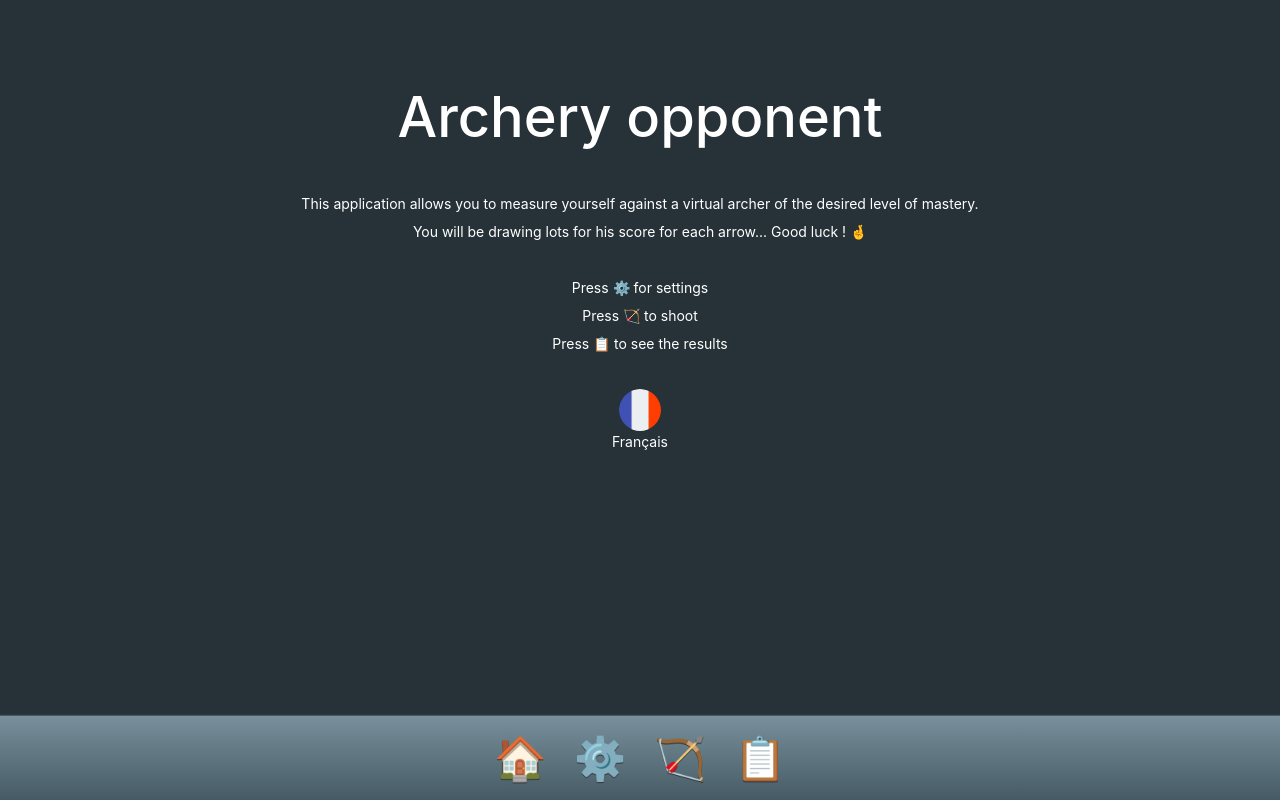
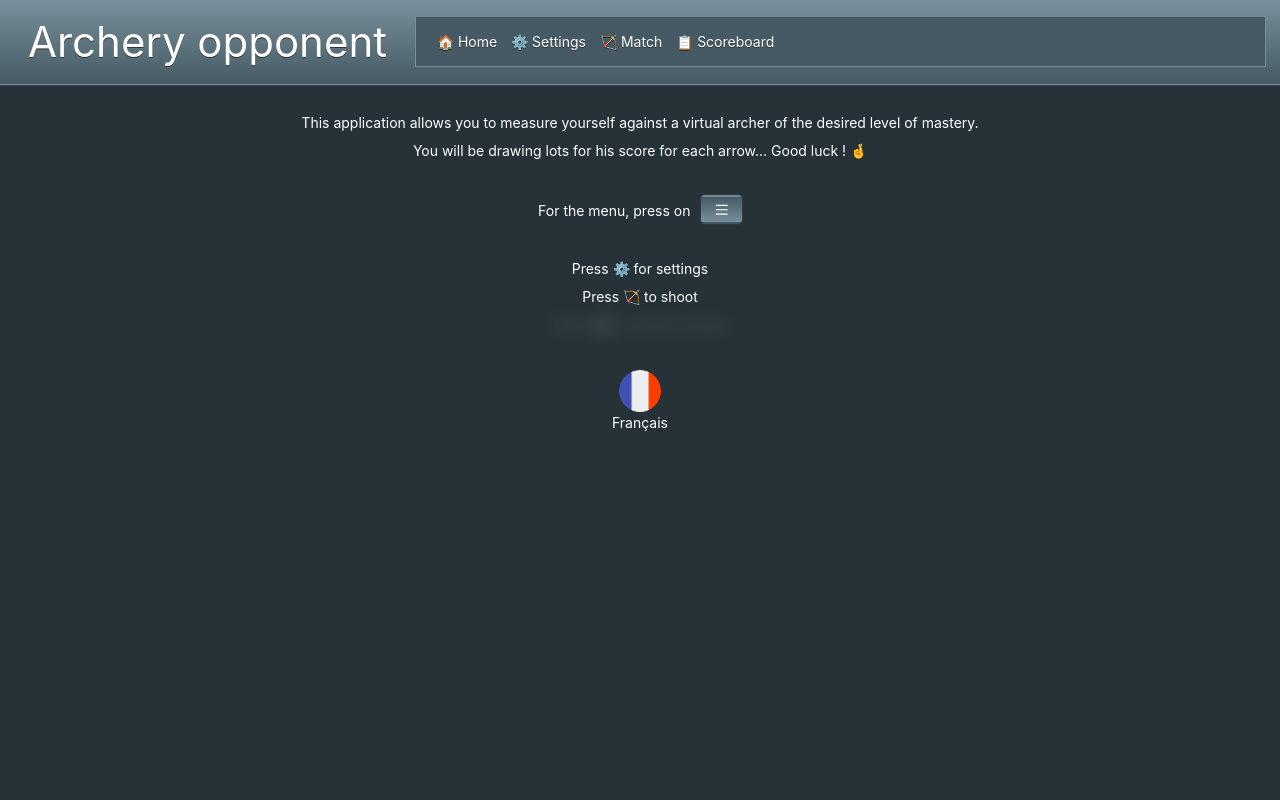
Before and after one commit to 0xTheOldOne/archery-opponent, a Vue app: page / in a window 1280 px wide. Built offline with nearby package versions, Linux system fonts and the light colour scheme.

Commit message:
UI layout

```diff
--- a/src/App.vue
+++ b/src/App.vue
@@ -1,13 +1,39 @@
 <template>
   <div id="app">
+    <b-navbar toggleable="lg" type="dark" variant="info" id="nav">
+      <b-navbar-brand href="#" v-if="$route.name.toString().toLowerCase() == 'home'">
+        {{ $t("app") }}
+      </b-navbar-brand>
+      <b-navbar-brand href="#" v-else>
+        {{ $t("pages." + $route.name.toString().toLowerCase() + ".title") }}
+      </b-navbar-brand>
+
+      <b-navbar-toggle target="nav-collapse" class="ml-auto">
+        <template #default="{ expanded }">
+          <b-icon v-if="expanded" icon="chevron-up"></b-icon>
+          <b-icon v-else icon="list"></b-icon>
+        </template>
+      </b-navbar-toggle>
+
+      <b-collapse id="nav-collapse" is-nav>
+        <b-navbar-nav>
+          <b-nav-item href="#">
+            <router-link to="/">{{ $t("pages.home.title") }}</router-link>
+          </b-nav-item>
+          <b-nav-item href="#">
+            <router-link to="/settings">{{ $t("pages.settings.title") }}</router-link>
+          </b-nav-item>
+          <b-nav-item href="#">
+            <router-link to="/shoot">{{ $t("pages.round.title") }}</router-link>
+          </b-nav-item>
+          <b-nav-item href="#">
+            <router-link to="/scoreboard">{{ $t("pages.match.title") }}</router-link>
+          </b-nav-item>
+        </b-navbar-nav>
+      </b-collapse>
+    </b-navbar>
+
     <router-view id="wrapper" />
-
-    <div id="nav">
-      <router-link to="/">🏠</router-link>
-      <router-link to="/settings">⚙️</router-link>
-      <router-link to="/shoot">🏹</router-link>
-      <router-link to="/scoreboard">📋</router-link>
-    </div>
   </div>
 </template>
 
@@ -35,7 +61,7 @@ html {
       margin: auto;
 
       #wrapper {
-        height: calc(100vh - @nav-height);
+        height: calc(100vh - @nav-height - @title-margin);
 
         .title-bar {
           .gradient(@accent-color, @light-color);
@@ -62,23 +88,36 @@ html {
 
       #nav {
         .gradient(@light-color, @accent-color);
-        position: absolute;
-        bottom: 0;
-        left: 0;
-        right: 0;
         height: @nav-height;
+        padding: 0px 1rem;
         display: flex;
         align-items: center;
         justify-content: center;
+        margin-bottom: @title-margin;
 
-        a {
-          color: @font-color;
-          text-decoration: none;
+        .navbar-brand {
           font-size: 3rem;
           height: @nav-height;
           line-height: @nav-height;
+          padding: 0px 1rem;
+        }
+
+        .navbar-toggler {
+          .gradient(@accent-color, @light-color);
+        }
+
+        .navbar-collapse {
+          background-color: @accent-color;
+          border: 1px solid @light-color;
+          border-top: 0px;
+          z-index: 500;
+          padding: 0.5rem 1rem;
+        }
+
+        * {
+          color: @font-color;
+          text-decoration: none;
           text-shadow: 0px 1px #333;
-          padding: 0px 1rem;
         }
       }
     }
--- a/src/locales/en.json
+++ b/src/locales/en.json
@@ -2,8 +2,10 @@
   "app": "Archery opponent",
   "pages": {
     "home": {
+      "title": "🏠 Home",
       "intro_1": "This application allows you to measure yourself against a virtual archer of the desired level of mastery.",
       "intro_2": "You will be drawing lots for his score for each arrow... Good luck ! 🤞",
+      "intro_3": "For the menu, press on",
       "menu": {
         "settings": "Press ⚙️ for settings",
         "round": "Press 🏹 to shoot",
@@ -16,7 +18,8 @@
       "level_of_mastery": "Level of mastery"
     },
     "round": {
-      "title": "🏹 Match"
+      "title": "🏹 Match",
+      "shot": "round"
     },
     "match": {
       "title": "📋 Scoreboard",
--- a/src/locales/fr.json
+++ b/src/locales/fr.json
@@ -2,8 +2,10 @@
   "app": "Virtual archer",
   "pages": {
     "home": {
+      "title": "🏠 Accueuil",
       "intro_1": "Grâce à cette application vous allez pouvoir vous mesurer à un archer virtuel d'un niveau que vous aurez choisi.",
       "intro_2": "Le score de chaque flèche est tirée au hasard... Bonne chance ! 🤞",
+      "intro_3": "Pour afficher le menu, appuyez sur",
       "menu": {
         "settings": "⚙️ pour accéder aux paramètres",
         "round": "🏹 pour accéder au match",
@@ -16,7 +18,8 @@
       "level_of_mastery": "Niveau d'expertise"
     },
     "round": {
-      "title": "🏹 Match"
+      "title": "🏹 Match",
+      "shot": "volée"
     },
     "match": {
       "title": "📋 Scores",
--- a/src/router/index.js
+++ b/src/router/index.js
@@ -10,22 +10,22 @@ Vue.use(VueRouter);
 const routes = [
   {
     path: "/",
-    name: "Home",
+    name: "home",
     component: Home,
   },
   {
     path: "/settings",
-    name: "Settings",
+    name: "settings",
     component: Settings,
   },
   {
     path: "/shoot",
-    name: "Shooting",
+    name: "round",
     component: Round,
   },
   {
     path: "/scoreboard",
-    name: "Scoreboard",
+    name: "match",
     component: Match,
   },
   // {
--- a/src/views/Home.vue
+++ b/src/views/Home.vue
@@ -2,10 +2,20 @@
   <b-container class="home-container">
     <b-row>
       <b-col>
-        <h1 class="mb-5">{{ $t("app") }}</h1>
+        <!-- <h1 class="mb-5">{{ $t("app") }}</h1> -->
         <div class="content">
           <p>{{ $t("pages.home.intro_1") }}</p>
           <p>{{ $t("pages.home.intro_2") }}</p>
+          <div class="spacer"></div>
+          <p>
+            {{ $t("pages.home.intro_3") }}
+            <b-navbar-toggle target="nav-collapse" class="ml-2">
+              <template #default="{ expanded }">
+                <b-icon v-if="expanded" icon="chevron-up"></b-icon>
+                <b-icon v-else icon="list"></b-icon>
+              </template>
+            </b-navbar-toggle>
+          </p>
           <div class="spacer"></div>
           <p>{{ $t("pages.home.menu.settings") }}</p>
           <p>{{ $t("pages.home.menu.round") }}</p>
@@ -75,7 +85,11 @@ export default {
   align-items: flex-start;
   justify-content: center;
   text-align: center;
-  padding-top: @title-height;
+
+  .navbar-toggler {
+    .gradient(@accent-color, @light-color);
+    color: white;
+  }
 
   p {
     margin-bottom: 0.5rem;
--- a/src/views/Match.vue
+++ b/src/views/Match.vue
@@ -1,8 +1,4 @@
 <template>
-  <div>
-    <div class="title-bar">
-      <div class="title">{{ $t("pages.match.title") }}</div>
-    </div>
   <b-container class="scoreboard">
     <b-row>
       <b-col>
@@ -27,7 +23,6 @@
       </b-col>
     </b-row>
   </b-container>
-  </div>
 </template>
 
 <script>
@@ -81,7 +76,7 @@ export default {
 @import "../style/common.less";
 
 .scoreboard {
-  height: calc(100vh - @nav-height - @title-height - 2 * @title-margin);
+  height: calc(100% - @nav-height - @title-height);
   overflow-y: auto;
   overflow-x: hidden;
 }
--- a/src/views/Round.vue
+++ b/src/views/Round.vue
@@ -1,17 +1,24 @@
 <template>
-  <div>
-    <div class="title-bar">
-      <div class="title">{{ $t("pages.round.title") }}</div>
-    </div>
   <b-container>
     <b-row>
       <b-col class="text-center">
+        <h2 v-if="match.length > 0">
           👤
           {{
-            $t("profiles." + opponent)
+            this.$t("profiles." + this.opponent)
               .charAt(0)
-              .toUpperCase() + $t("profiles." + opponent).slice(1)
+              .toUpperCase() + this.$t("profiles." + this.opponent).slice(1)
           }}
+          - {{ this.$t("pages.round.shot").charAt(0).toUpperCase() + this.$t("pages.round.shot").slice(1) }} #{{ match.length }}
+        </h2>
+        <h2 v-else>
+          👤
+          {{
+            this.$t("profiles." + this.opponent)
+              .charAt(0)
+              .toUpperCase() + this.$t("profiles." + this.opponent).slice(1)
+          }}
+        </h2>
       </b-col>
     </b-row>
     <b-row>
@@ -32,7 +39,6 @@
       </b-col>
     </b-row>
   </b-container>
-  </div>
 </template>
 
 <script>
@@ -47,9 +53,17 @@ export default {
   },
   computed: {
     ...mapState({
+      match: (state) => state.match,
       round: (state) => state.round,
       opponent: (state) => state.opponent,
     }),
+    mastery: function () {
+      return (
+        this.$t("profiles." + this.opponent)
+          .charAt(0)
+          .toUpperCase() + this.$t("profiles." + this.opponent).slice(1)
+      );
+    },
   },
   methods: {
     shoot: function () {
--- a/src/views/Settings.vue
+++ b/src/views/Settings.vue
@@ -1,8 +1,4 @@
 <template>
-  <div>
-    <div class="title-bar">
-      <div class="title">{{ $t("pages.settings.title") }}</div>
-    </div>
   <b-container>
     <div class="settings">
       <b-row>
@@ -31,7 +27,6 @@
       </b-row>
     </div>
   </b-container>
-  </div>
 </template>
 
 <script>
```
Lines whose indentation alone changed are shown as unchanged.
